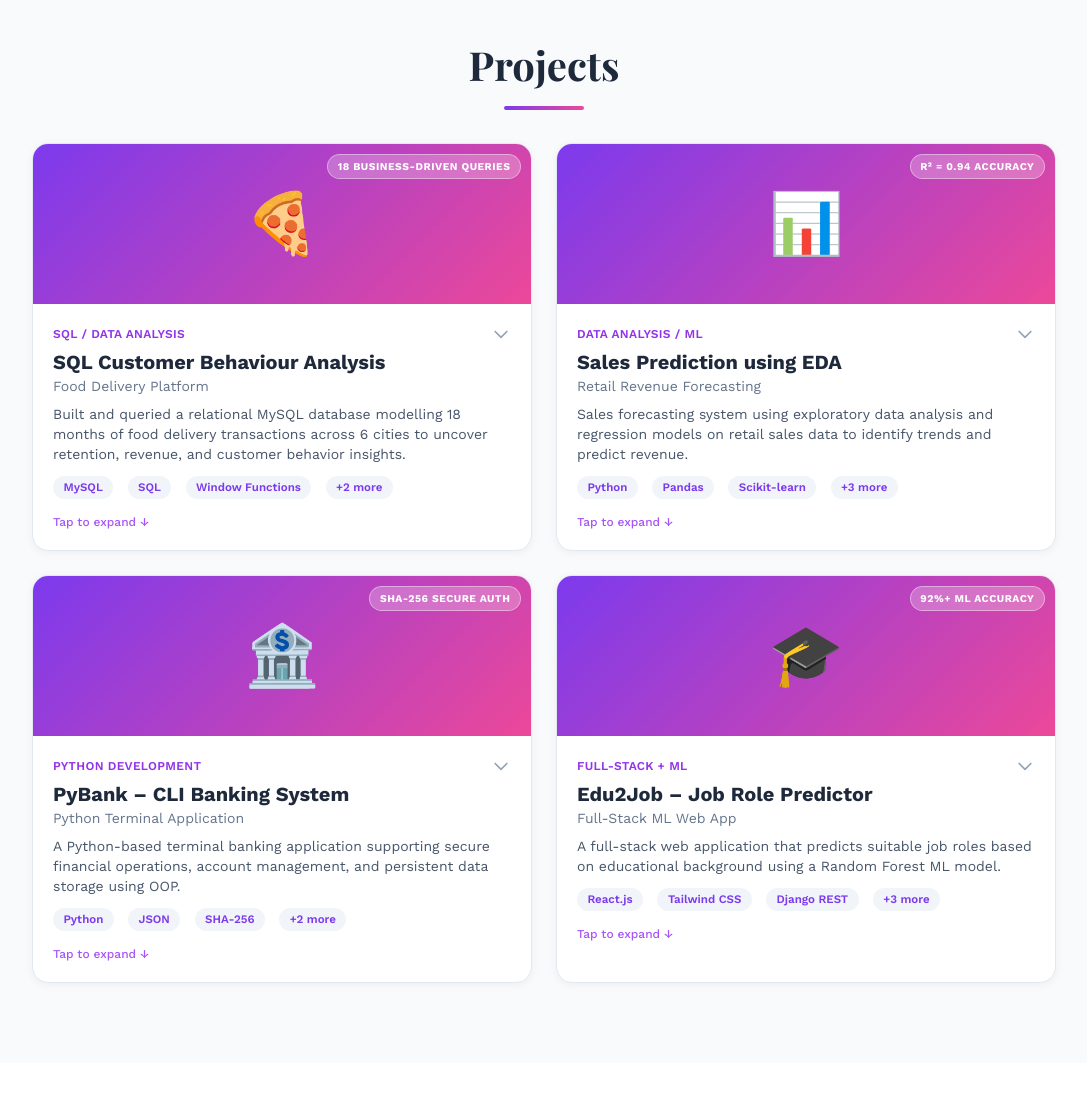
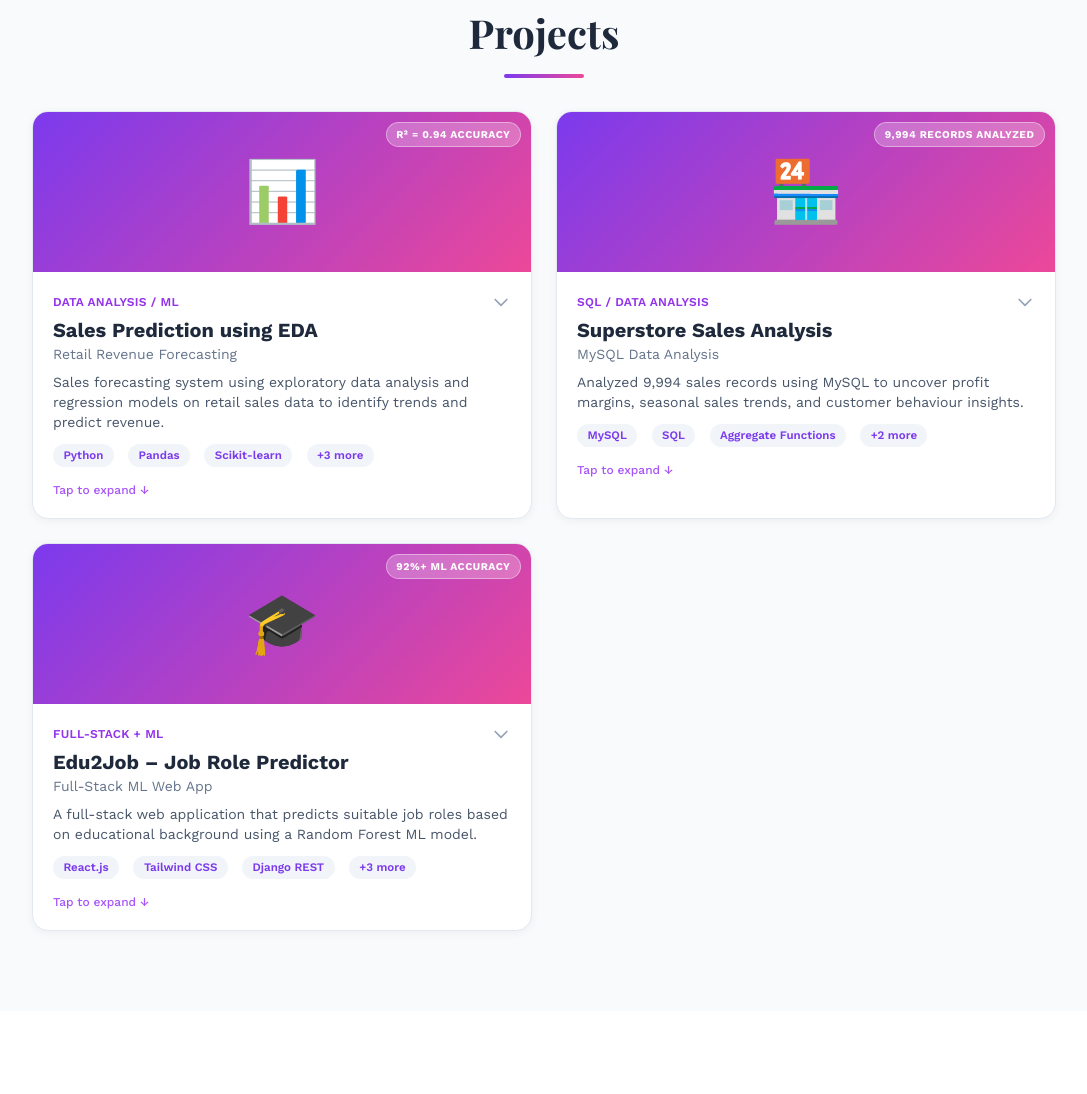
Before and after one commit to Harini2harini/My_Portfolio, a website: page index.html in a window 1280 px wide. Shown: the part 2909-4003 px from the top of the page, without its empty margins (96-1183 px from the left). Drawn offline with nearby package versions, Linux system fonts and the light colour scheme.

Commit message:
Add files via upload

```diff
--- a/data.js
+++ b/data.js
@@ -16,7 +16,7 @@ const portfolioData = {
         {
             category: "Tools & Platforms",
             icon: "🛠️",
-            items: ["MS Excel", "Power BI", "PowerPoint", "VS Code", "PyCharm", "Jupyter Notebook"]
+            items: ["MS Excel", "Power BI", "PowerPoint", "VS Code", "PyCharm"]
         },
         {
             category: "Soft Skills",
@@ -46,22 +46,6 @@ const portfolioData = {
     // Projects Section
     projects: [
         {
-            title: "SQL Customer Behaviour Analysis",
-            subtitle: "Food Delivery Platform",
-            description: "Built and queried a relational MySQL database modelling 18 months of food delivery transactions across 6 cities to uncover retention, revenue, and customer behavior insights.",
-            category: "SQL / Data Analysis",
-            technologies: ["MySQL", "SQL", "Window Functions", "CTEs", "RFM Segmentation"],
-            features: [
-                "Built and queried a relational MySQL database modelling 18 months of food delivery transactions across 6 cities",
-                "Wrote 18 business-driven SQL queries covering revenue trends, customer churn, discount impact, and regional performance",
-                "Performed customer cohort retention analysis and RFM segmentation using window functions (LAG, RANK, NTILE) and multi-level CTEs",
-                "Identified repeat vs. one-time customer patterns and purchase cadence to support retention and marketing decisions"
-            ],
-            github: "https://github.com/Harini2harini",
-            icon: "🍕",
-            highlight: "18 Business-Driven Queries"
-        },
-        {
             title: "Sales Prediction using EDA",
             subtitle: "Retail Revenue Forecasting",
             description: "Sales forecasting system using exploratory data analysis and regression models on retail sales data to identify trends and predict revenue.",
@@ -78,20 +62,20 @@ const portfolioData = {
             highlight: "R² = 0.94 Accuracy"
         },
         {
-            title: "PyBank – CLI Banking System",
-            subtitle: "Python Terminal Application",
-            description: "A Python-based terminal banking application supporting secure financial operations, account management, and persistent data storage using OOP.",
-            category: "Python Development",
-            technologies: ["Python", "JSON", "SHA-256", "OOP", "Modular Architecture"],
+            title: "Superstore Sales Analysis",
+            subtitle: "MySQL Data Analysis",
+            description: "Analyzed 9,994 sales records using MySQL to uncover profit margins, seasonal sales trends, and customer behaviour insights.",
+            category: "SQL / Data Analysis",
+            technologies: ["MySQL", "SQL", "Aggregate Functions", "GROUP BY", "Window Functions"],
             features: [
-                "Developed a Python CLI banking app supporting account creation, deposits, withdrawals, and fund transfers using OOP and modular architecture",
-                "Secured authentication with SHA-256 PIN hashing and account lockout mechanism",
-                "Implemented JSON-based data persistence with backup handling",
-                "Robust input validation and error handling for system reliability"
+                "Analyzed 9,994 sales records using MySQL",
+                "Performed sales, customer, profit and time-based analysis",
+                "Used aggregate functions, GROUP BY, HAVING, date functions and window functions",
+                "Identified insights such as 2.49% furniture profit margin and seasonal sales trends"
             ],
             github: "https://github.com/Harini2harini",
-            icon: "🏦",
-            highlight: "SHA-256 Secure Auth"
+            icon: "🏪",
+            highlight: "9,994 Records Analyzed"
         },
         {
             title: "Edu2Job – Job Role Predictor",
@@ -113,27 +97,21 @@ const portfolioData = {
     ],
 
     // Certifications
-    // HOW TO ADD A NEW CERTIFICATE:
-    // 1. Add your certificate image to the repo (e.g. certificates/my-cert.jpg)
-    // 2. Add a new object below following the same pattern
-    // 3. For a PDF certificate, set type: "pdf" and use the .pdf file path
-    // 4. For an external link (e.g. Credly/Coursera), set type: "link" and fill the "link" field
     certifications: [
         {
             title: "Virtual Internship 6.0 Completion",
             issuer: "Infosys Springboard",
             date: "Jan 2026",
             icon: "🏅",
-            image: "certificates/infosys-internship.pdf",  // ← add your PDF/image file here
-            // link: "https://...",
-            type: "badge"  // badge | image | pdf | link
+            image: "certificates/infosys-internship.pdf",
+            type: "badge"
         },
         {
             title: "Pragathi: Path to Future – Cohort 5",
             issuer: "Infosys Springboard",
             date: "Sep 2025",
             icon: "🎓",
-            image: "certificates/pragathi-cohort5.pdf",  // ← add your PDF/image file here
+            image: "certificates/pragathi-cohort5.pdf",
             type: "badge"
         },
         {
@@ -141,7 +119,7 @@ const portfolioData = {
             issuer: "AWS Academy",
             date: "Sep 2025",
             icon: "☁️",
-            image: "certificates/aws-genai.pdf",  // ← add your PDF/image file here
+            image: "certificates/aws-genai.pdf",
             link: "https://www.credly.com/badges/e793efe4-b2c5-4564-ad27-bf154d4c9a38",
             type: "badge"
         },
@@ -150,7 +128,7 @@ const portfolioData = {
             issuer: "HackerRank",
             date: "Apr 2026",
             icon: "🗄️",
-            image: "certificates/sql-basic.pdf",  // ← add your PDF/image file here
+            image: "certificates/sql-basic.pdf",
             type: "badge"
         },
         {
@@ -183,8 +161,6 @@ const portfolioData = {
     ],
 
     // Achievements
-    // HOW TO ADD A NEW ACHIEVEMENT:
-    // Copy one of the objects below, fill in your details, and add it to the array.
     achievements: [
         {
             title: "Google Developer Group (GDG) On Campus – Swag Kit Recognition",
@@ -192,7 +168,7 @@ const portfolioData = {
             icon: "🎁",
             category: "Community Recognition",
             year: "2026",
-            image: "certificates/gdg-swag-kit.jpeg"  // ← swag kit photo
+            image: "certificates/gdg-swag-kit.jpeg"
         }
         // ── TEMPLATE FOR NEW ACHIEVEMENT ──────────────────────────────
         // {
@@ -220,7 +196,7 @@ const portfolioData = {
         title: "Aspiring Data Analyst",
         location: "India",
         availability: "Seeking Data Analyst Internship",
-        cgpa: "9.14",
+        cgpa: "9.1",
         college: "GRT Institute of Engineering and Technology",
         degree: "B.E. Computer Science and Engineering (2023–2027)"
     }
--- a/index.html
+++ b/index.html
@@ -252,7 +252,7 @@
                             education, skills, and experience.</p>
                     </div>
                     <div class="flex flex-wrap justify-center gap-4">
-                        <a href="Harini_Resume__3_.pdf" target="_blank" class="btn-primary">
+                        <a href="Resume.pdf" target="_blank" class="btn-primary">
                             <svg class="w-5 h-5 inline-block mr-2" fill="none" stroke="currentColor"
                                 viewBox="0 0 24 24">
                                 <path stroke-linecap="round" stroke-linejoin="round" stroke-width="2"
@@ -262,7 +262,7 @@
                             </svg>
                             View Resume
                         </a>
-                        <a href="Harini_Resume__3_.pdf" download class="btn-secondary">
+                        <a href="Resume.pdf" download class="btn-secondary">
                             <svg class="w-5 h-5 inline-block mr-2" fill="none" stroke="currentColor"
                                 viewBox="0 0 24 24">
                                 <path stroke-linecap="round" stroke-linejoin="round" stroke-width="2"
```
Also changed, not shown: README.md, profile.svg, script.js (line endings or trailing spaces), styles.css (line endings or trailing spaces), 1 other file.
